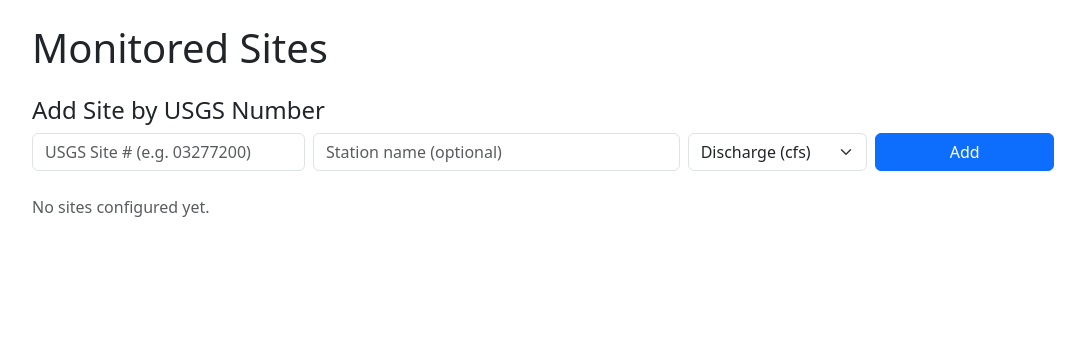
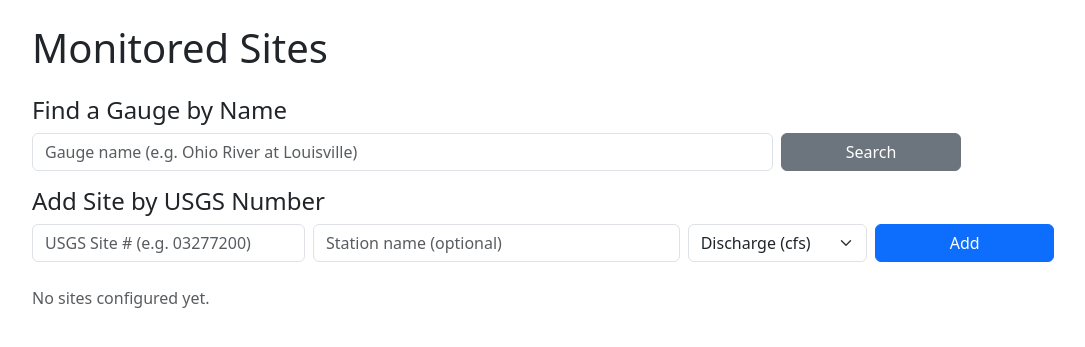
Before and after one commit to conradstorz/My_River_Level, a Flask app: template web/templates/sites.html in a window 1280 px wide. Shown: the part 56-403 px from the top of the page, without its empty margins (50-1135 px from the left). Run offline with Flask 3, Linux system fonts and the light colour scheme; the template is opened without the code that fills it, so the values that code supplies are empty; parts of the project's set-up code (start-up, migrations or seed data) failed here and were passed over.

Commit message:
feat: add /sites/search route and gauge-name search UI

```diff
--- a/web/templates/sites.html
+++ b/web/templates/sites.html
@@ -2,6 +2,39 @@
 {% block title %}Sites{% endblock %}
 {% block content %}
 <h1 class="mb-4">Monitored Sites</h1>
+
+<h4>Find a Gauge by Name</h4>
+<form method="post" action="/sites/search" class="row g-2 mb-3">
+  <div class="col-md-8">
+    <input name="gauge_name" class="form-control"
+           placeholder="Gauge name (e.g. Ohio River at Louisville)"
+           value="{{ query or '' }}" required>
+  </div>
+  <div class="col-md-2"><button class="btn btn-secondary w-100">Search</button></div>
+</form>
+
+{% if matches %}
+<form method="post" action="/sites/add" class="row g-2 mb-4 align-items-center">
+  <div class="col-12"><label class="form-label mb-1">Matches</label></div>
+  <div class="col-md-6">
+    <select name="site_number" class="form-select">
+      {% for m in matches %}
+      <option value="{{ m.number }}">{{ m.name }} — {{ m.number }}{% if m.state %}, {{ m.state }}{% endif %}</option>
+      {% endfor %}
+    </select>
+  </div>
+  <div class="col-md-3">
+    <select name="parameter_code" class="form-select">
+      <option value="00060">Discharge (cfs)</option>
+      <option value="00065">Gage height (ft)</option>
+    </select>
+  </div>
+  <div class="col-md-3"><button class="btn btn-primary w-100">Add selected</button></div>
+  {% if truncated %}
+  <div class="col-12"><small class="text-muted">Showing first 25 matches — refine your search (add a state or town).</small></div>
+  {% endif %}
+</form>
+{% endif %}
 
 <h4>Add Site by USGS Number</h4>
 <form method="post" action="/sites/add" class="row g-2 mb-4">
```
Also changed, not shown: tests/web/test_sites.py (+56 -0 lines), web/routes.py (+31 -0 lines).
